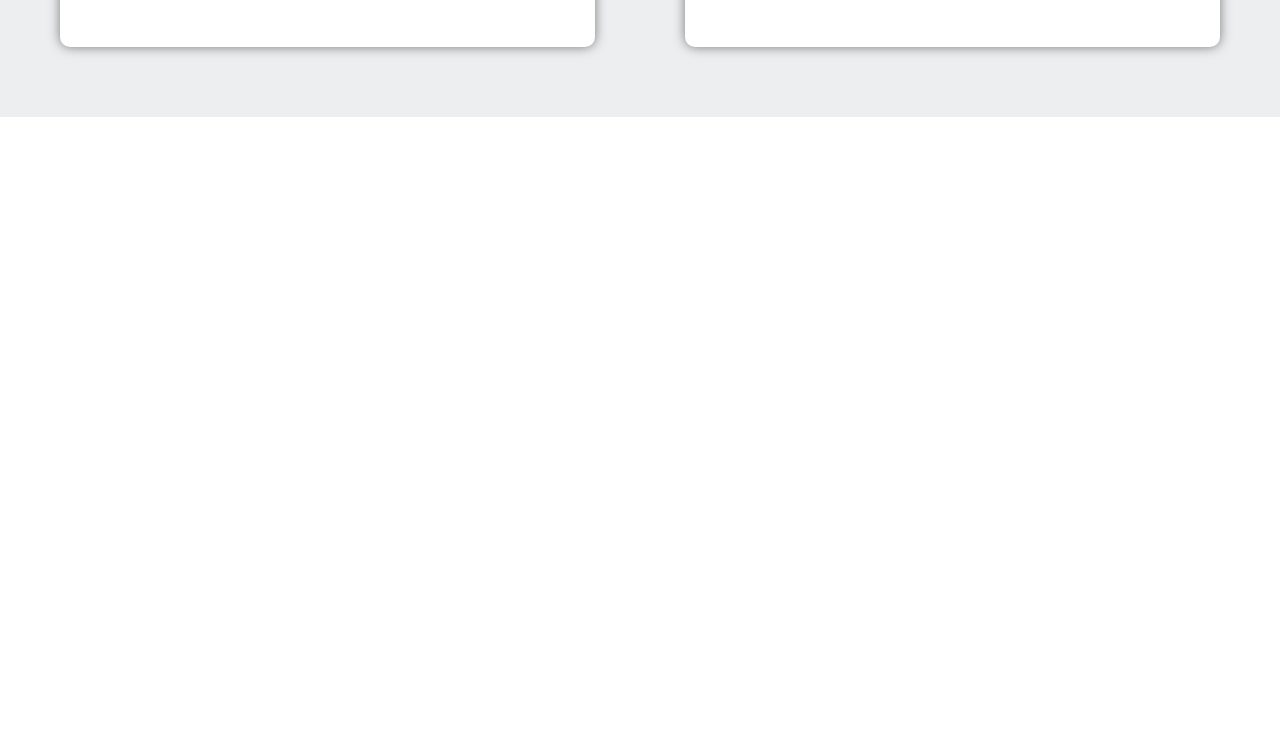
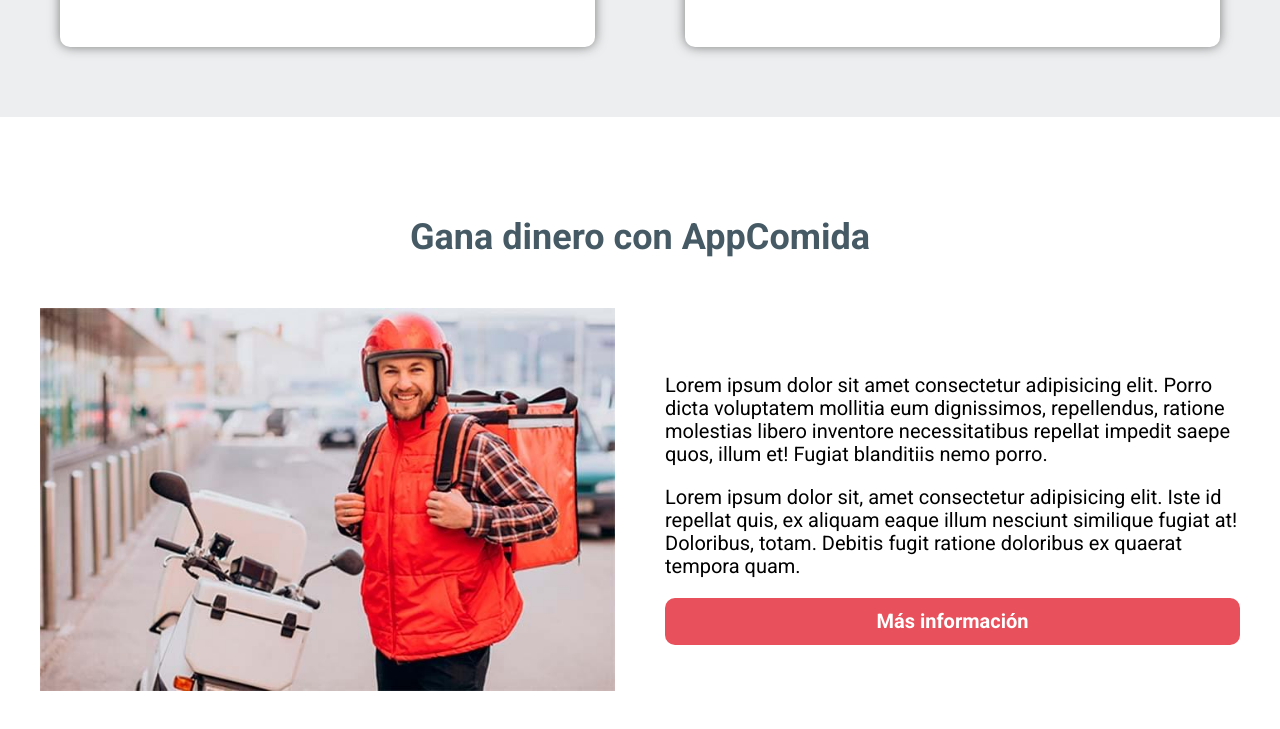
Before and after one commit to ErikaPalma/DeliveryApp, a website: page index.html in a window 1280 px wide. Shown: the part 3892-4621 px from the top of the page. Before the commit the page ends 4059 px from the top, so only its background shows below. Drawn offline with Linux system fonts and the light colour scheme.

Commit message:
Sección reparto

```diff
--- a/index.html
+++ b/index.html
@@ -216,5 +216,19 @@
         </div>
     </section>
 
+    <section class="repartidores contenedor">
+        <h2 class="repartidores__heading">Gana dinero con AppComida</h2>
+        <div class="repartidores__grid">
+            <div class="repartidores__img">
+                <img src="build/img/repartidor.jpg" alt="Repartidor">
+            </div>
+            <div class="repartidores__texto">
+                <p>Lorem ipsum dolor sit amet consectetur adipisicing elit. Porro dicta voluptatem mollitia eum dignissimos, repellendus, ratione molestias libero inventore necessitatibus repellat impedit saepe quos, illum et! Fugiat blanditiis nemo porro.</p>
+                <p>Lorem ipsum dolor sit, amet consectetur adipisicing elit. Iste id repellat quis, ex aliquam eaque illum nesciunt similique fugiat at! Doloribus, totam. Debitis fugit ratione doloribus ex quaerat tempora quam.</p>
+                <a href="#" class="repartidores__btn">Más información</a>
+            </div>
+        </div>
+    </section>
+
 </body>
 </html>
--- a/src/scss/app.scss
+++ b/src/scss/app.scss
@@ -4,3 +4,4 @@
 @use 'about';
 @use 'testimonios';
 @use 'opiniones';
+@use 'repartidores';
--- /dev/null
+++ b/src/scss/repartidores/_index.scss
@@ -0,0 +1 @@
+@forward 'repartidores';
--- /dev/null
+++ b/src/scss/repartidores/_repartidores.scss
@@ -0,0 +1,26 @@
+@use 'base/variables' as v;
+@use 'base/mixins' as m;
+
+
+.repartidores{
+
+    padding: v.$separacion 0;
+
+    &__heading{
+        text-align: center;
+        color: v.$secundario;
+    }
+
+    &__grid{
+        @include m.tablet{
+            @include m.grid(2, v.$separacion);
+            align-items: center;
+        }
+    }
+
+    &__btn{
+
+        @include m.boton(v.$primario, v.$blanco);
+
+    }
+}
```
Also changed, not shown: build/css/app.css, 1 other file.
